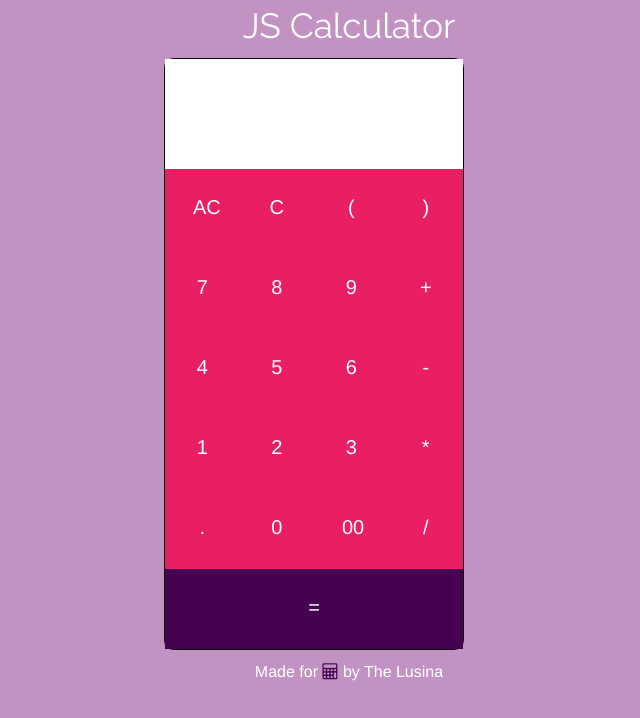
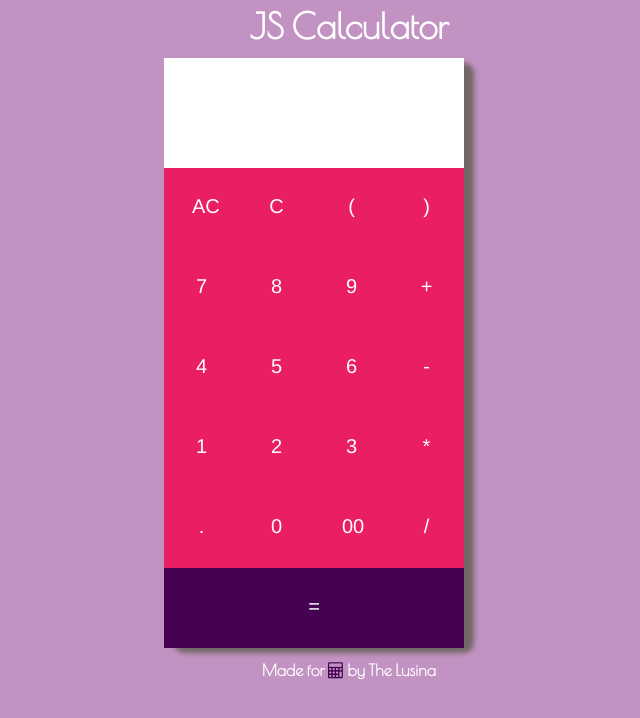
Before and after one commit to BrianLusina/JS-Calculator, a plain HTML site: page index.html in a window 1280 px wide. Shown: the whole page, without its empty margins (291-931 px from the left). Drawn offline with nearby package versions, Linux system fonts and the light colour scheme; a web font is replaced by a local one.

Commit message:
Add box shadow to calculator

```diff
--- a/css/main.css
+++ b/css/main.css
@@ -10,7 +10,8 @@ HEADER
 ------------------------------------*/
 #title-header{
 	text-align: center;
-	font-family: Raleway, cursive, sans-serif;
+	font-family: Poiret One, cursive, sans-serif;
+	font-weight: bolder;
 	color:white;
 	font-size: 35px;
 }
@@ -26,7 +27,8 @@ section{
 	margin-left: 400px !important;
 	margin:5px;
 	width:300px;
-	border:1px solid black;
+	box-shadow: 10px 5px 5px rgb(114, 103, 103);
+	border:0px solid black;
 	border-top-left-radius: 10px;
 	border-top-right-radius: 10px;
 	border-bottom-left-radius: 10px;
@@ -66,6 +68,8 @@ footer{
 	color:white;
 	text-align: center;
 	padding:5px;
+	font-family: Poiret One, cursive, sans-serif;
+	font-weight: bolder;
 }
 
 #footer-container .fa-calculator{
```
